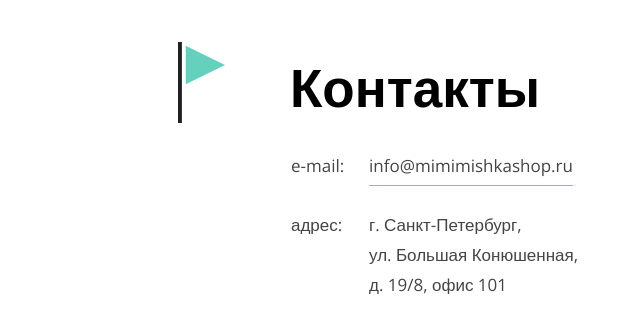
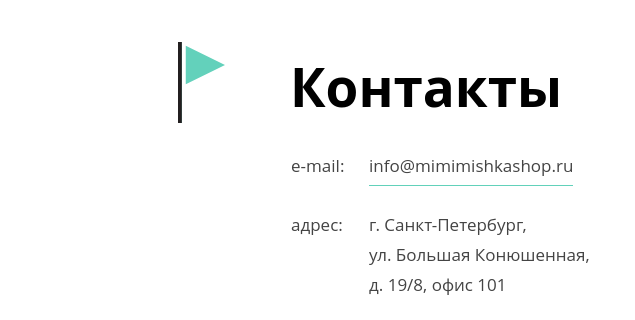
Before and after one commit to NastyaBy/1179703-mishka-20, a website: page source/index.html in a window 1280 px wide. Shown: the part 2939-3259 px from the top of the page, 0-635 px from the left. Drawn offline with nearby package versions, Linux system fonts and the light colour scheme; files that its build step writes are made by us from their sources; grey boxes are pictures that could not be loaded.

Commit message:
Б1, Б9, Б24, Д15, Д23

```diff
--- a/package.json
+++ b/package.json
@@ -8,9 +8,11 @@
     "browser-sync": "^2.26.12",
     "css": "^3.0.0",
     "del": "^5.1.0",
-    "gulp": "4.0.2",
+    "gulp": "^4.0.2",
     "gulp-csso": "^4.0.1",
+    "gulp-htmlmin": "^5.0.1",
     "gulp-imagemin": "^7.1.0",
+    "gulp-minify": "^3.1.0",
     "gulp-plumber": "1.2.1",
     "gulp-postcss": "8.0.0",
     "gulp-rename": "^2.0.0",
--- a/source/index.html
+++ b/source/index.html
@@ -4,7 +4,7 @@
   <meta charset="utf-8"/>
   <meta name="viewport" content="width=device-width, initial-scale=1.0">
   <title>HTML Academy: Мишка</title>
-  <link href="https://fonts.googleapis.com/css2?family=Open+Sans:wght@400;700&display=swap" rel="stylesheet">
+  <link rel="preload" href="fonts/opensans.woff2" as="font" type="font/woff2">
   <link rel="stylesheet" href="css/styles.min.css">
 </head>
 <body class="body">
@@ -158,14 +158,6 @@
     </table>
     <iframe class="contacts__item-map"
             src="https://www.google.com/maps/embed?pb=!1m18!1m12!1m3!1d1998.6037872533282!2d30.320858716389694!3d59.93871648187613!2m3!1f0!2f0!3f0!3m2!1i1024!2i768!4f13.1!3m3!1m2!1s0x4696310fca145cc1%3A0x62740c0ffcd8a91f!2z0JHQvtC70YzRiNCw0Y8g0JrQvtC90Y7RiNC10L3QvdCw0Y8g0YPQuy4sIDE5LzgsIDEwMSwg0KHQsNC90LrRgi3Qn9C10YLQtdGA0LHRg9GA0LMsINCg0L7RgdGB0LjRjywgMTkxMTg2!5e0!3m2!1sru!2sby!4v1598611305567!5m2!1sru!2sby" style="border: 0;" allowfullscreen="" aria-hidden="false" tabindex="0"></iframe>
-    <!--    <picture class="contacts__item-map">-->
-    <!--    <source type="image/webp" media="(min-width: 1150px)" srcset="./img/map-desktop@1x.webp 1x, ./img/map-desktop@2x.webp 2x">-->
-    <!--    <source type="image/webp" media="(min-width: 768px)" srcset="./img/map-tablet@1x.webp 1x, ./img/map-tablet@2x.webp 2x">-->
-    <!--    <source type="image/webp" srcset="./img/map-mobile@1x.webp 1x, ./img/map-mobile@2x.webp 2x">-->
-    <!--     <source media="(min-width: 1150px)" srcset="./img/map-desktop@1x.jpg 1x,./img/map-desktop@2x.jpg 2x">-->
-    <!--     <source media="(min-width: 768px)" srcset="./img/map-tablet@1x.jpg 1x, ./img/map-tablet@2x.jpg 2x">-->
-    <!--     <img src="./img/map-mobile@1x.jpg" srcset="./img/map-mobile@2x.jpg 2x" alt="Карта расположения офиса: г. Санкт-Петербург,ул. Большая Конюшенная, д. 19/8, офис 101">-->
-    <!--     </picture>-->
     <a class="button contacts__button " href="#" aria-label="Написать нам">Напишите нам</a>
   </section>
 </main>
@@ -290,6 +282,6 @@
 
 </svg>
 
-<script src="./js/modal.js"></script>
+<script src="./js/modal.min.js"></script>
 </body>
 </html>
--- /dev/null
+++ b/source/sass/fonts.scss
@@ -0,0 +1,23 @@
+/* open-sans-regular - cyrillic */
+@font-face {
+  font-display: auto;
+  font-family: "Open Sans";
+  font-style: normal;
+  font-weight: 400;
+  src: local("Open Sans Regular"),
+  local("OpenSans-Regular"),
+  url("../fonts/opensans.woff2") format("woff2"),
+  url("../fonts/opensans.woff") format("woff");
+}
+
+/* open-sans-700 - cyrillic */
+@font-face {
+  font-display: auto;
+  font-family: "Open Sans";
+  font-style: normal;
+  font-weight: 700;
+  src: local("Open Sans Bold"),
+  local("OpenSans-Bold"),
+  url("../fonts/opensansbold.woff2") format("woff2"),
+  url("../fonts/opensansbold.woff") format("woff");
+}
--- a/source/sass/style.scss
+++ b/source/sass/style.scss
@@ -1,4 +1,5 @@
-@import "_blocks/media.scss";
+@import "media";
+@import "fonts";
 @import "_blocks/button.scss";
 @import "_blocks/link.scss";
 @import "_blocks/header.scss";
```
Also changed, not shown: gulpfile.js (+21 -3 lines), source/catalog.html (+2 -2 lines), source/form.html (+1 -1 lines), source/sass/media.scss (renamed from source/sass/_blocks/media.scss), 1 other file.
